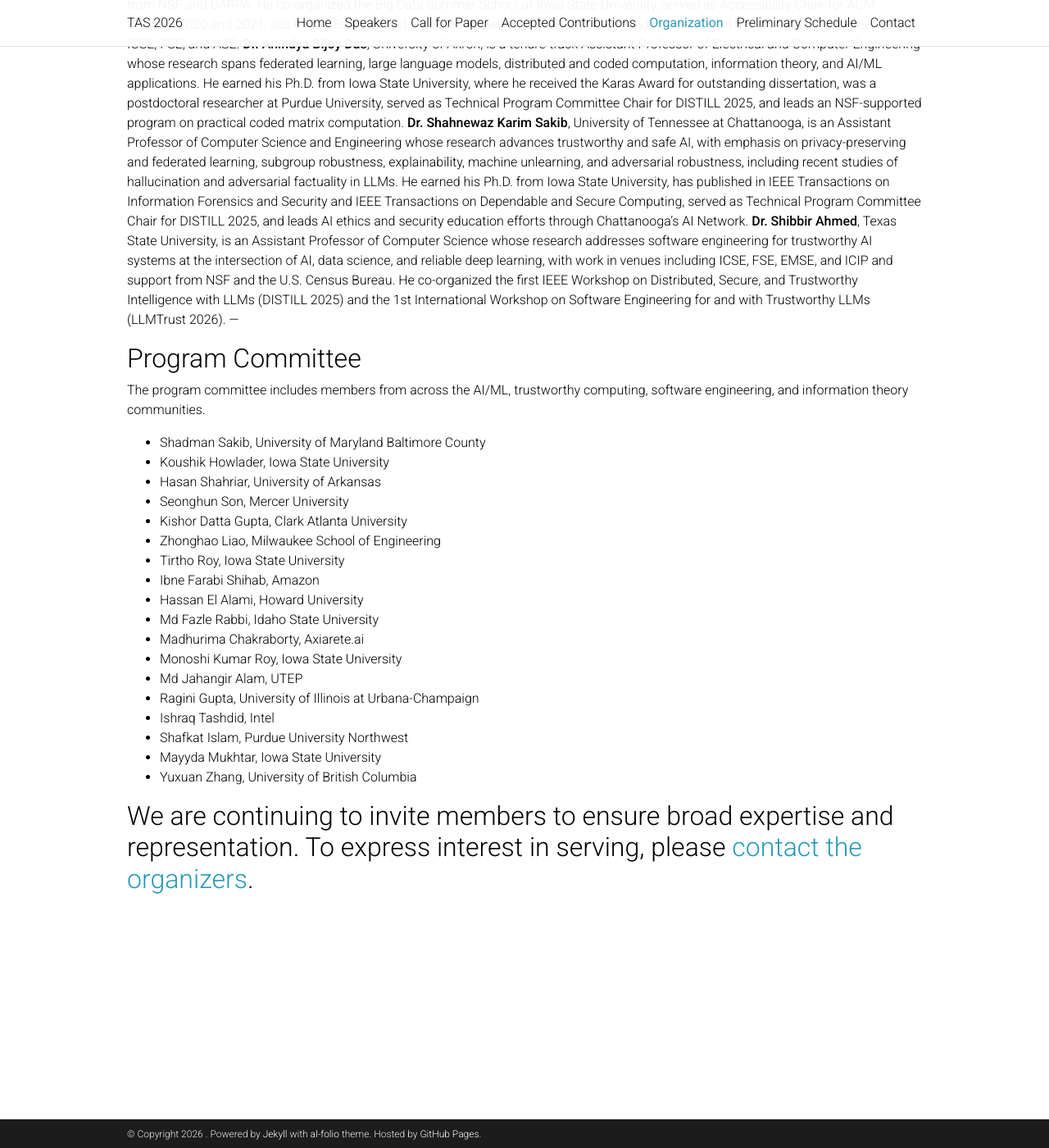
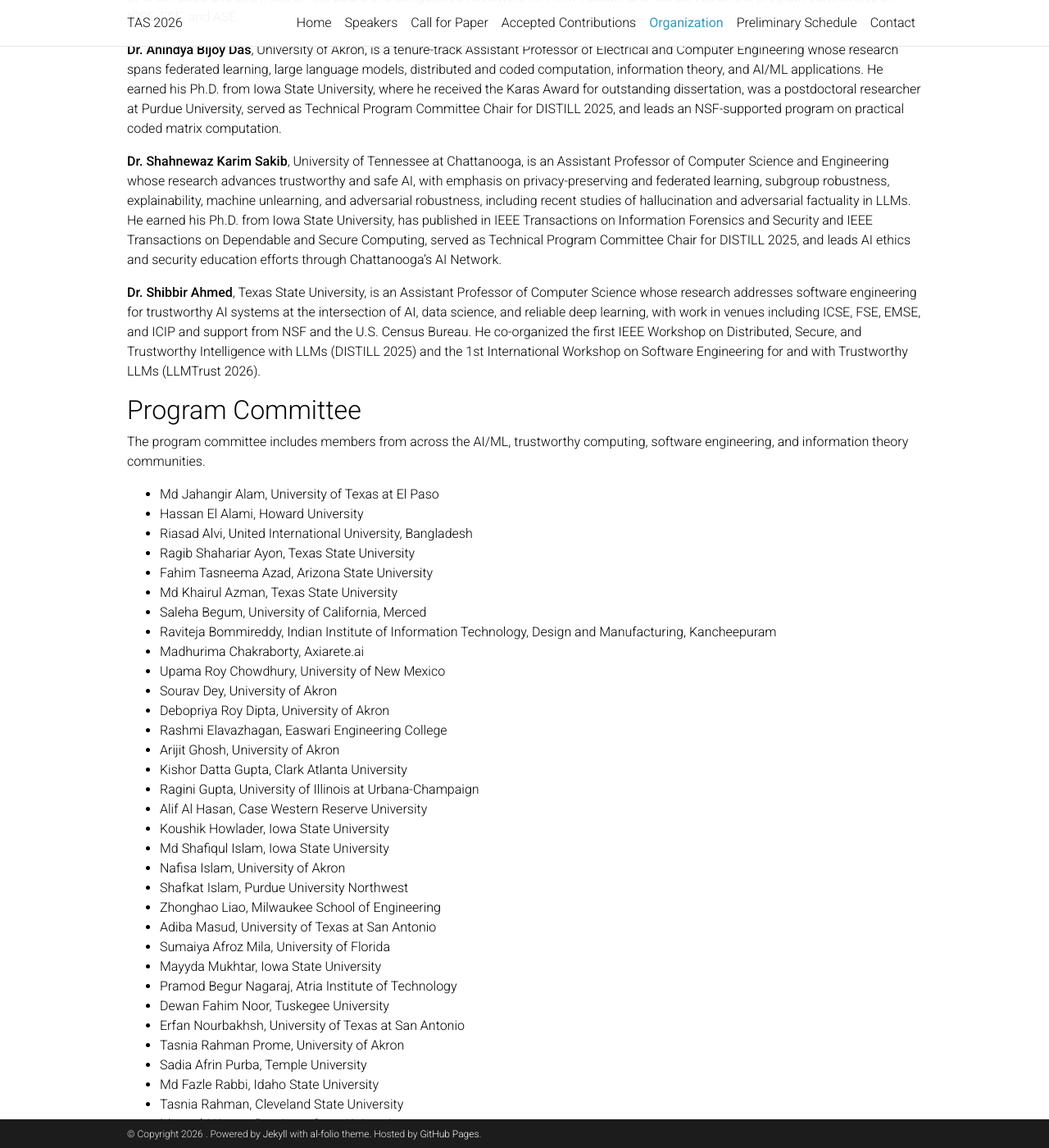
Before and after one commit to tas2026/tas2026.github.io, a Jekyll site: the page built from _pages/organization.md, in a window 1280 px wide and 1400 px high, scrolled down 1209 px. Shown: the whole window at 82% size. Built offline with Jekyll 4.4.1, drawn with Linux system fonts in a browser that asks for light colours; comment, search, counter and statistics services are not loaded; a style sheet for code colours, icons or effects is not loaded; some of the changed text lies outside the part shown.

Commit message:
Update organization.md

```diff
--- a/_pages/organization.md
+++ b/_pages/organization.md
@@ -5,8 +5,11 @@ permalink: /organization/
 nav: true
 nav_order: 5
 ---
+
 # Organization
+
 ## Organizing Committee
+
 <div class="team-container"
      style="display:flex; justify-content:center; align-items:flex-start; gap:2rem; flex-wrap:wrap;">
   <!-- Sumon -->
@@ -74,35 +77,67 @@ nav_order: 5
     </p>
   </div>
 </div>
----
+
 ## Organizer Biographies
+
 **Dr. Sumon Biswas**, Case Western Reserve University, is an Assistant Professor of Computer and Data Sciences whose research advances responsible AI engineering, formal verification, and reliability of machine-learning systems, with publications at FSE and ICSE and support from NSF and DARPA. He co-organized the Big Data Summer School at Iowa State University, served as Accessibility Chair for ACM SPLASH 2020 and 2021, sits on the Board of Distinguished Reviewers for ACM TOSEM, and has served on the program committees of ICSE, FSE, and ASE.
+
 **Dr. Anindya Bijoy Das**, University of Akron, is a tenure-track Assistant Professor of Electrical and Computer Engineering whose research spans federated learning, large language models, distributed and coded computation, information theory, and AI/ML applications. He earned his Ph.D. from Iowa State University, where he received the Karas Award for outstanding dissertation, was a postdoctoral researcher at Purdue University, served as Technical Program Committee Chair for DISTILL 2025, and leads an NSF-supported program on practical coded matrix computation.
+
 **Dr. Shahnewaz Karim Sakib**, University of Tennessee at Chattanooga, is an Assistant Professor of Computer Science and Engineering whose research advances trustworthy and safe AI, with emphasis on privacy-preserving and federated learning, subgroup robustness, explainability, machine unlearning, and adversarial robustness, including recent studies of hallucination and adversarial factuality in LLMs. He earned his Ph.D. from Iowa State University, has published in IEEE Transactions on Information Forensics and Security and IEEE Transactions on Dependable and Secure Computing, served as Technical Program Committee Chair for DISTILL 2025, and leads AI ethics and security education efforts through Chattanooga's AI Network.
+
 **Dr. Shibbir Ahmed**, Texas State University, is an Assistant Professor of Computer Science whose research addresses software engineering for trustworthy AI systems at the intersection of AI, data science, and reliable deep learning, with work in venues including ICSE, FSE, EMSE, and ICIP and support from NSF and the U.S. Census Bureau. He co-organized the first IEEE Workshop on Distributed, Secure, and Trustworthy Intelligence with LLMs (DISTILL 2025) and the 1st International Workshop on Software Engineering for and with Trustworthy LLMs (LLMTrust 2026).
----
+
 ## Program Committee
 
 The program committee includes members from across the AI/ML, trustworthy computing, software engineering, and information theory communities.
 
-- Shadman Sakib, University of Maryland Baltimore County
+- Md Jahangir Alam, University of Texas at El Paso
+- Hassan El Alami, Howard University
+- Riasad Alvi, United International University, Bangladesh
+- Ragib Shahariar Ayon, Texas State University
+- Fahim Tasneema Azad, Arizona State University
+- Md Khairul Azman, Texas State University
+- Saleha Begum, University of California, Merced
+- Raviteja Bommireddy, Indian Institute of Information Technology, Design and Manufacturing, Kancheepuram
+- Madhurima Chakraborty, Axiarete.ai
+- Upama Roy Chowdhury, University of New Mexico
+- Sourav Dey, University of Akron
+- Debopriya Roy Dipta, University of Akron
+- Rashmi Elavazhagan, Easwari Engineering College
+- Arijit Ghosh, University of Akron
+- Kishor Datta Gupta, Clark Atlanta University
+- Ragini Gupta, University of Illinois at Urbana-Champaign
+- Alif Al Hasan, Case Western Reserve University
 - Koushik Howlader, Iowa State University
+- Md Shafiqul Islam, Iowa State University
+- Nafisa Islam, University of Akron
+- Shafkat Islam, Purdue University Northwest
+- Zhonghao Liao, Milwaukee School of Engineering
+- Adiba Masud, University of Texas at San Antonio
+- Sumaiya Afroz Mila, University of Florida
+- Mayyda Mukhtar, Iowa State University
+- Pramod Begur Nagaraj, Atria Institute of Technology
+- Dewan Fahim Noor, Tuskegee University
+- Erfan Nourbakhsh, University of Texas at San Antonio
+- Tasnia Rahman Prome, University of Akron
+- Sadia Afrin Purba, Temple University
+- Md Fazle Rabbi, Idaho State University
+- Tasnia Rahman, Cleveland State University
+- Monoshi Kumar Roy, Iowa State University
+- Tirtho Roy, Iowa State University
+- Shadman Sakib, University of Maryland, Baltimore County
+- Aftar Ahmad Sami, University of Houston
+- Shiplu Sarker, Iowa State University
 - Hasan Shahriar, University of Arkansas
+- Nowshin Sharmile, North Carolina A&T State University
+- Ibne Farabi Shihab, Iowa State University
+- Rashik Intisar Siddiquee, North Carolina State University
 - Seonghun Son, Mercer University
-- Kishor Datta Gupta, Clark Atlanta University
-- Zhonghao Liao, Milwaukee School of Engineering
-- Tirtho Roy, Iowa State University
-- Ibne Farabi Shihab, Amazon
-- Hassan El Alami, Howard University
-- Md Fazle Rabbi, Idaho State University
-- Madhurima Chakraborty, Axiarete.ai
-- Monoshi Kumar Roy, Iowa State University
-- Md Jahangir Alam, UTEP
-- Ragini Gupta, University of Illinois at Urbana-Champaign
-- Ishraq Tashdid, Intel
-- Shafkat Islam, Purdue University Northwest
-- Mayyda Mukhtar, Iowa State University
+- Ishraq Tashdid, University of Central Florida
+- Mohammad Wardat, Oakland University
+- Shadid Yousuf, University of Akron
+- Muhammad Rehman Zafar, Bahria University, Islamabad
 - Yuxuan Zhang, University of British Columbia
 
 We are continuing to invite members to ensure broad expertise and representation. To express interest in serving, please [contact the organizers]({{ '/contact/' | relative_url }}).
----
```
